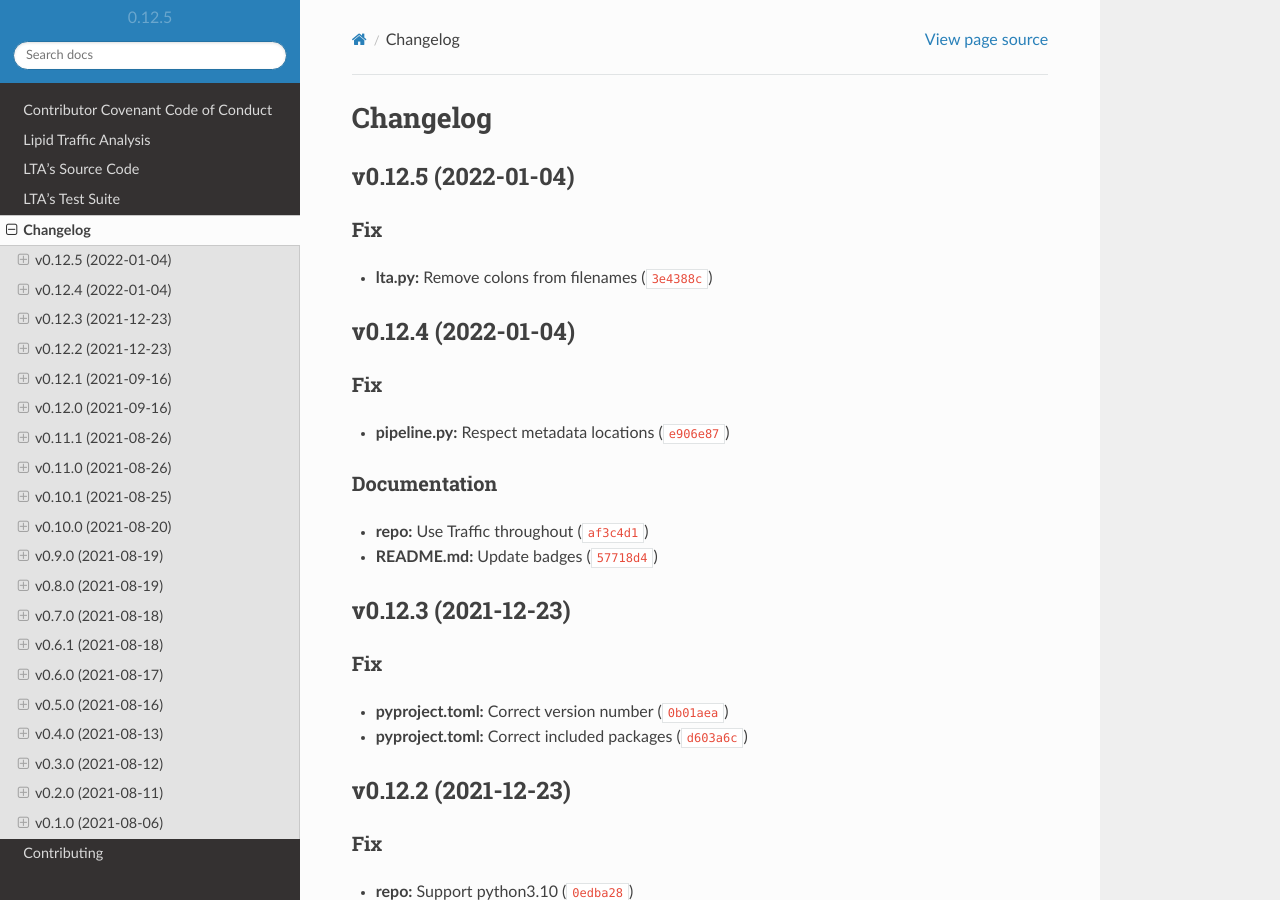
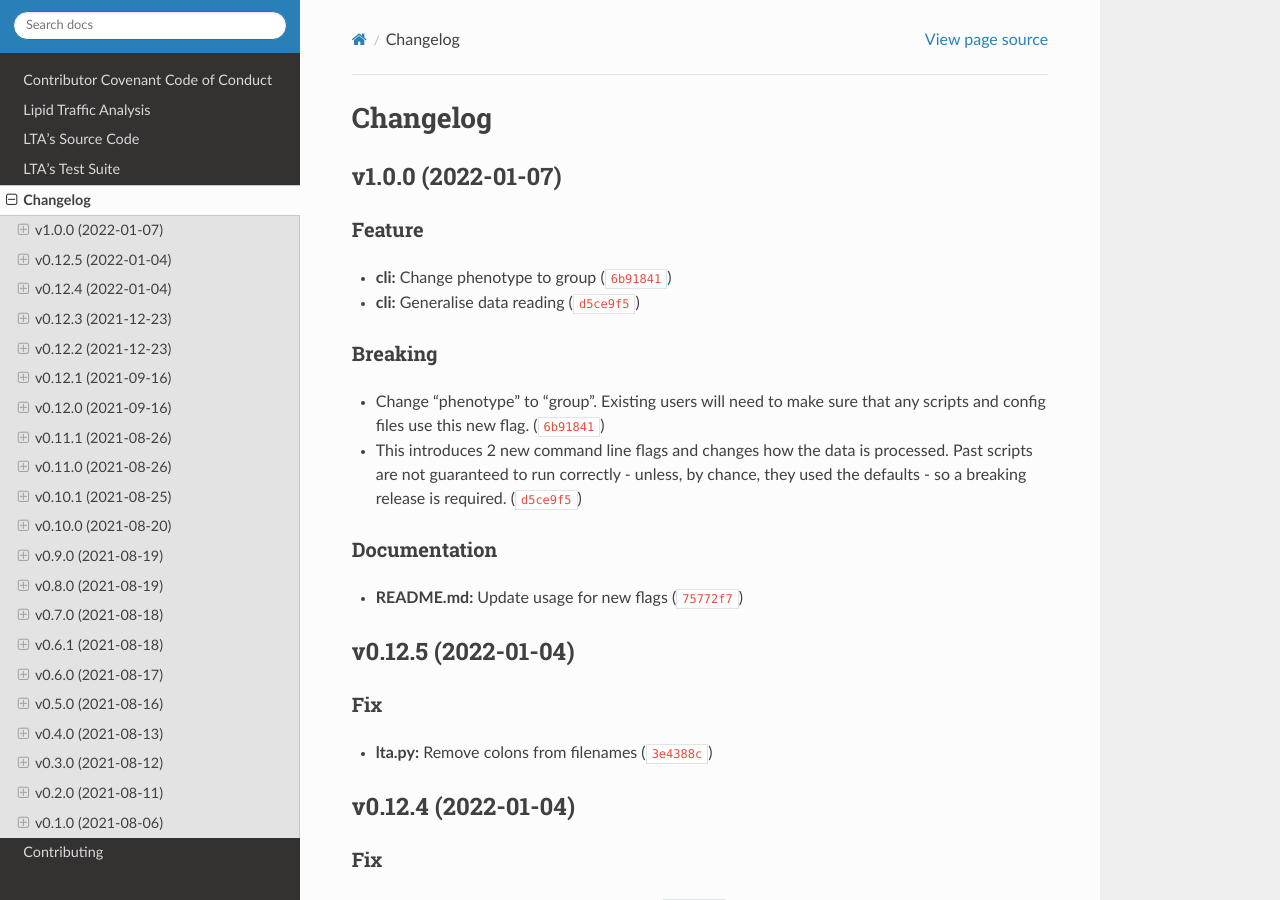
Before and after one commit to IMS-Bio2Core-Facility/lta, a Sphinx documentation site: the page built from docs/changelog.md, in a window 1280 px wide and 900 px high. Built offline with Sphinx 7.4.7 and the Read the Docs theme 2.0.0, drawn with Linux system fonts in a browser that asks for light colours.

Commit message:
1.0.0
Automatically generated by python-semantic-release

```diff
--- a/CHANGELOG.md
+++ b/CHANGELOG.md
@@ -1,6 +1,18 @@
 # Changelog
 
 <!--next-version-placeholder-->
+
+## v1.0.0 (2022-01-07)
+### Feature
+* **cli:** Change phenotype to group ([`6b91841`](https://github.com/IMS-Bio2Core-Facility/lta/commit/6b918419e88136e2a47edccb65a0ff31cbace70e))
+* **cli:** Generalise data reading ([`d5ce9f5`](https://github.com/IMS-Bio2Core-Facility/lta/commit/d5ce9f594ff3380ab4cc6cd77fd3f64113530173))
+
+### Breaking
+* Change "phenotype" to "group". Existing users will need to make sure that any scripts and config files use this new flag.  ([`6b91841`](https://github.com/IMS-Bio2Core-Facility/lta/commit/6b918419e88136e2a47edccb65a0ff31cbace70e))
+* This introduces 2 new command line flags and changes how the data is processed. Past scripts are not guaranteed to run correctly - unless, by chance, they used the defaults - so a breaking release is required.  ([`d5ce9f5`](https://github.com/IMS-Bio2Core-Facility/lta/commit/d5ce9f594ff3380ab4cc6cd77fd3f64113530173))
+
+### Documentation
+* **README.md:** Update usage for new flags ([`75772f7`](https://github.com/IMS-Bio2Core-Facility/lta/commit/75772f7b81f6bf518b9e5cc55656b5a0740f5dda))
 
 ## v0.12.5 (2022-01-04)
 ### Fix
--- a/docs/conf.py
+++ b/docs/conf.py
@@ -12,7 +12,7 @@
 project = "LTA"
 author = "Ryan B Patterson-Cross"
 copyright = "2021, IMS-MRL Bioinformatics and Biostatistic Core"
-version = "0.12.5"
+version = "1.0.0"
 extensions = [
     "sphinx_rtd_theme",
     "sphinx.ext.autodoc",
--- a/lta/__init__.py
+++ b/lta/__init__.py
@@ -7,4 +7,4 @@
     The version number,
     specified in the form 'major.minor.patch'
 """
-__version__ = "0.12.5"
+__version__ = "1.0.0"
--- a/pyproject.toml
+++ b/pyproject.toml
@@ -1,6 +1,6 @@
 [tool.poetry]
 name = "LipidTA"
-version = "0.12.5"
+version = "1.0.0"
 packages=[{include = "lta"}]
 description = "Lipid Traffic Analysis"
 license = "MIT"
```
